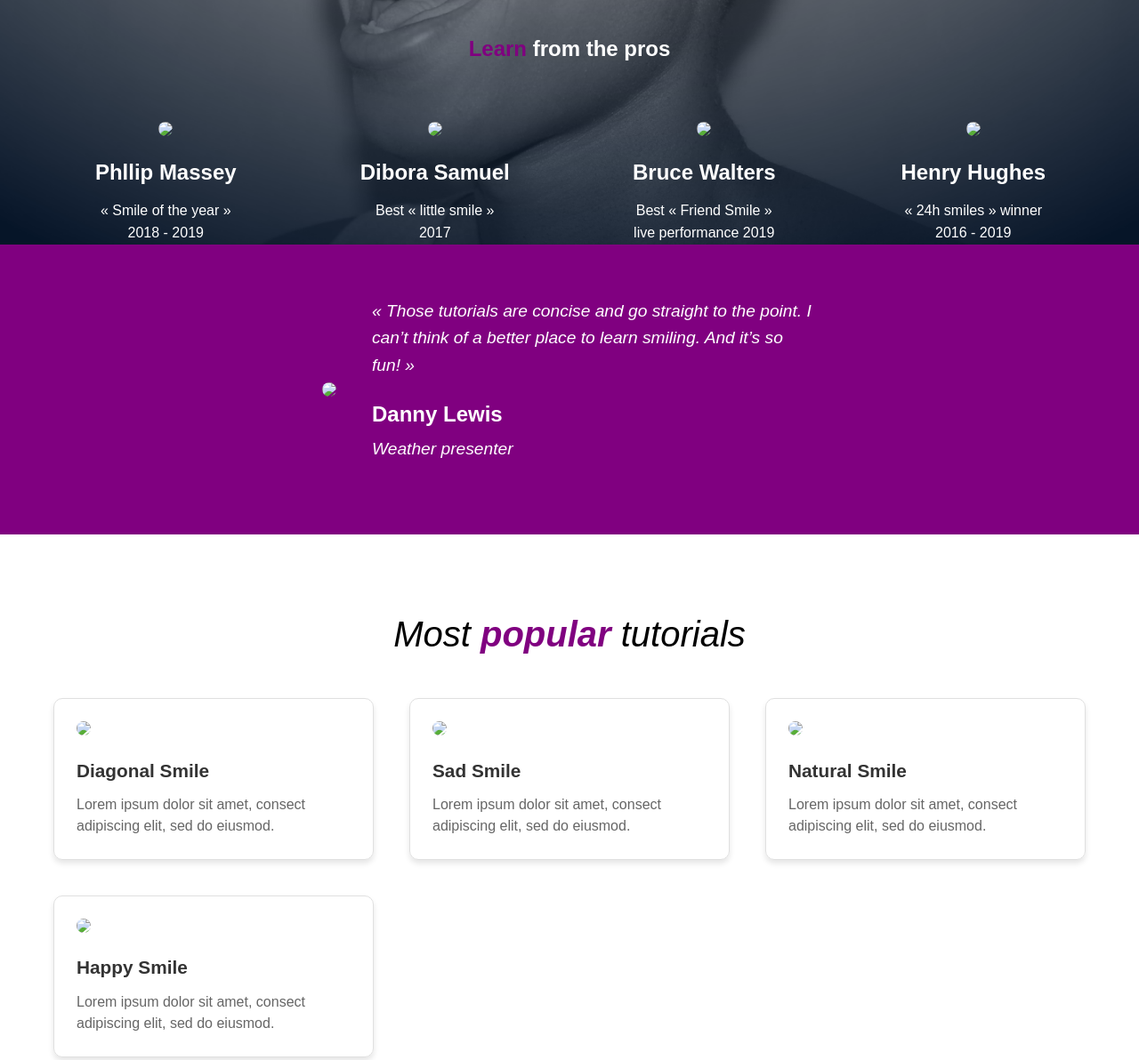
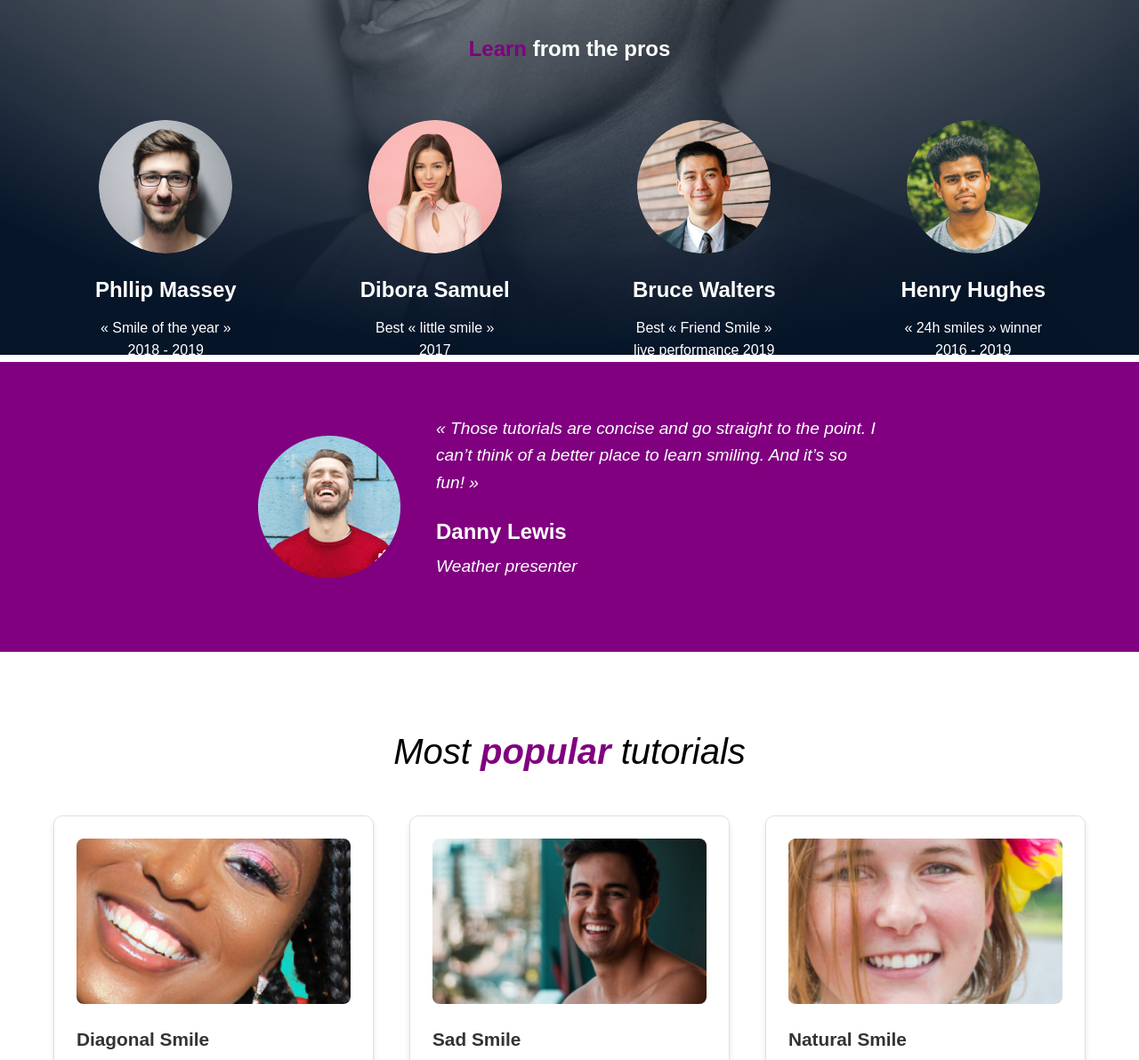
Before and after one commit to danny7d7/alx_html_css, a plain HTML site: page css_advanced/index.html in a window 1280 px wide. Shown: the part 480-1672 px from the top of the page at 89% size. Drawn offline with Linux system fonts and the light colour scheme.

Commit message:
Update index.html

```diff
--- a/css_advanced/index.html
+++ b/css_advanced/index.html
@@ -8,7 +8,7 @@
 </head>
 <body>
     <header>
-        <a href="#index.html"><img src="CSS Advanced/logo.png" id="image"></a>
+        <a href="#index.html"><img src="images/logo.png" id="image"></a>
         <nav>
             <a href="#cource" class="links">Courses</a>
             <a href="#price" class="links">Pricing</a>
@@ -28,22 +28,22 @@
                 <h1><span class="learn-text">Learn</span> from the pros</h1>
                 <div class="memories-list">
                     <div>
-                        <img src="CSS Advanced/1.png">
+                        <img src="images/1.png">
                         <h1>Phllip Massey</h1>
                         <p>« Smile of the year » <br>2018 - 2019</p>
                     </div>
                     <div>
-                        <img src="CSS Advanced/3.png">
+                        <img src="images/3.png">
                         <h1>Dibora Samuel</h1>
                         <p>Best « little smile » <br>2017</p>
                     </div>
                     <div>
-                        <img src="CSS Advanced/2.png">
+                        <img src="images/2.png">
                         <h1>Bruce Walters</h1>
                         <p>Best « Friend Smile » <br>live performance 2019</p>
                     </div>
                     <div>
-                        <img src="CSS Advanced/4.png">
+                        <img src="images/4.png">
                         <h1>Henry Hughes</h1>
                         <p>« 24h smiles » winner <br>2016 - 2019</p>
                     </div>
@@ -52,7 +52,7 @@
         </section>
         <section>
             <div class="presenter">
-                <img src="CSS Advanced/5.png">
+                <img src="images/5.png">
                 <div class="quote-position">
                     <p>« Those tutorials are concise and go straight to the point. I can’t think of a better place to learn smiling. And it’s so fun! »</p>
                     <h3>Danny Lewis</h3>
@@ -66,26 +66,25 @@
             </div>
             <div class="popular-tutorials">
                 <div class="popular-tutorials-box">
-                    <img src="CSS Advanced/9.png">
+                    <img src="images/9.png">
                     <h3>Diagonal Smile</h3>
                     <p>Lorem ipsum dolor sit amet, consect adipiscing elit, sed do eiusmod.</p>
                 </div>
                 <div class="popular-tutorials-box">
-                    <img src="CSS Advanced/8.png">
+                    <img src="images/8.png">
                     <h3>Sad Smile</h3>
                     <p>Lorem ipsum dolor sit amet, consect adipiscing elit, sed do eiusmod.</p>
                 </div>
                 <div class="popular-tutorials-box">
-                    <img src="CSS Advanced/7.png">
+                    <img src="images/7.png">
                     <h3>Natural Smile</h3>
                     <p>Lorem ipsum dolor sit amet, consect adipiscing elit, sed do eiusmod.</p>
                 </div>
                 <div class="popular-tutorials-box">
-                    <img src="CSS Advanced/6.png">
+                    <img src="images/6.png">
                     <h3>Happy Smile</h3>
                     <p>Lorem ipsum dolor sit amet, consect adipiscing elit, sed do eiusmod.</p>
                 </div>
-            </div>
         </section>
     </main>
 </body>
```
